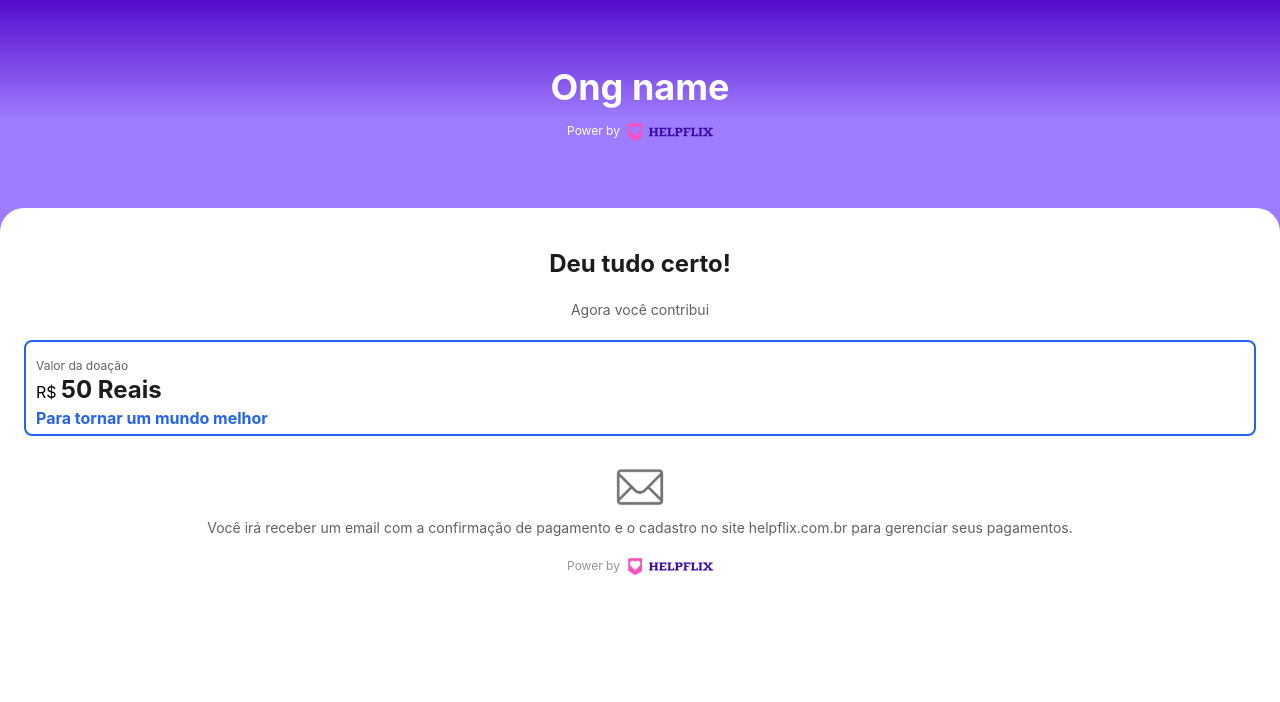
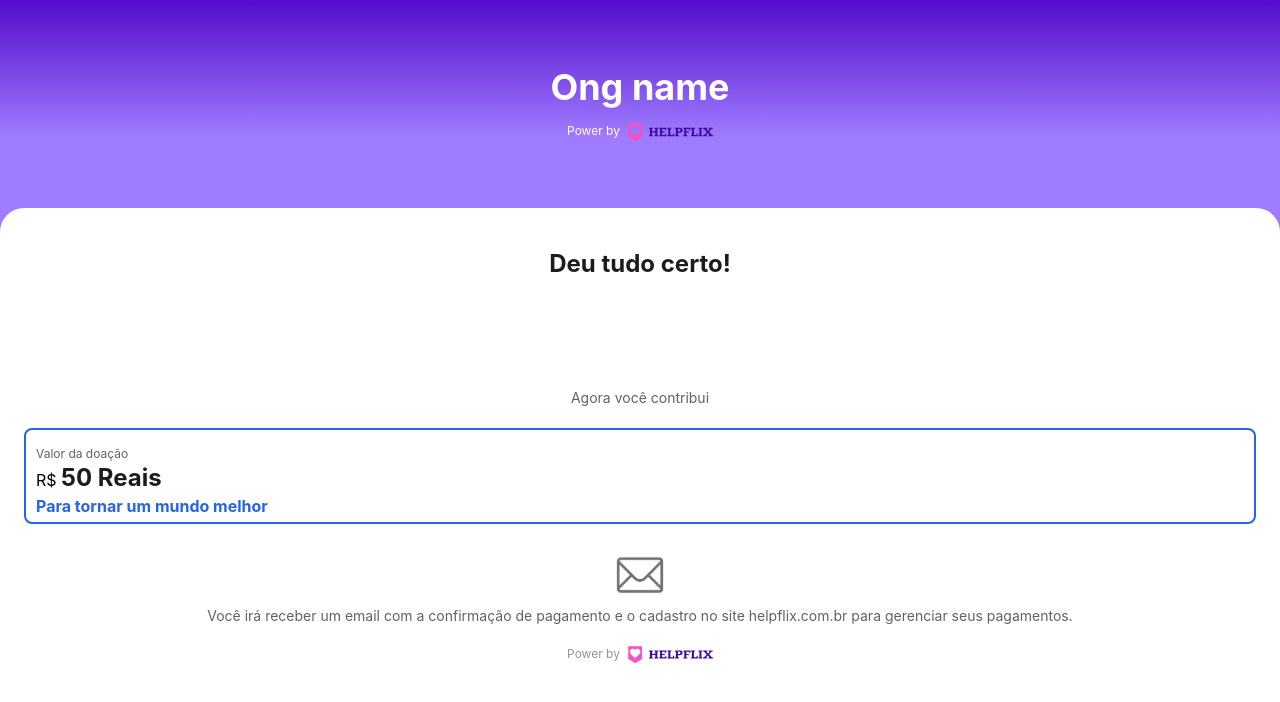
Before and after one commit to wendelfreitas/helpflix, a Next.js app: page /confirm in a window 1280 px wide. Shown: the top 702 px of the page. Built offline with nearby package versions, Linux system fonts and the light colour scheme.

Commit message:
feat: add lottie

```diff
--- a/src/app/confirm/page.tsx
+++ b/src/app/confirm/page.tsx
@@ -1,16 +1,22 @@
 import emailIcon from '../../../public/img/email.svg';
 import Image from 'next/image';
-
+import checkSucces from '../.../../../../public/lotties/checkSucces.json';
 import { Title } from '../components/title';
 import { HelpFlixLogo } from '../components/logo';
 import { DonateCardValue } from '../components/donateCardValue';
 import { SubTitle } from '../components/Subtitle';
+import Lottie from 'react-lottie-player';
 
 export default function Address() {
   return (
     <main className="mt-10 flex flex-col w-full mb-5">
       <Title title="Deu tudo certo!" />
-
+      <Lottie
+        loop
+        animationData={checkSucces}
+        play
+        style={{ width: 88, height: 88 }}
+      />
       <SubTitle subTitle="Agora você contribui" />
       <DonateCardValue value="50" />
       <div className="flex justify-center">
```
